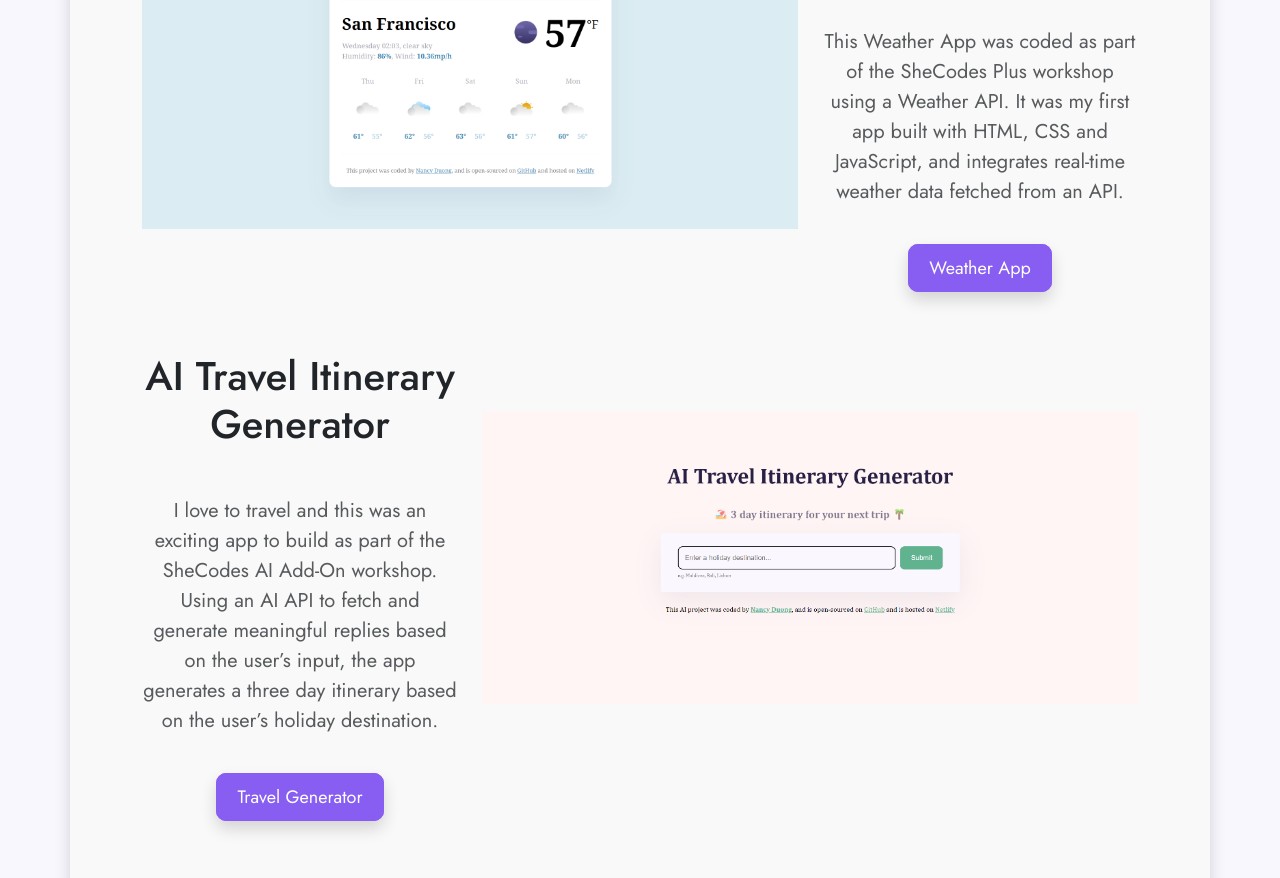
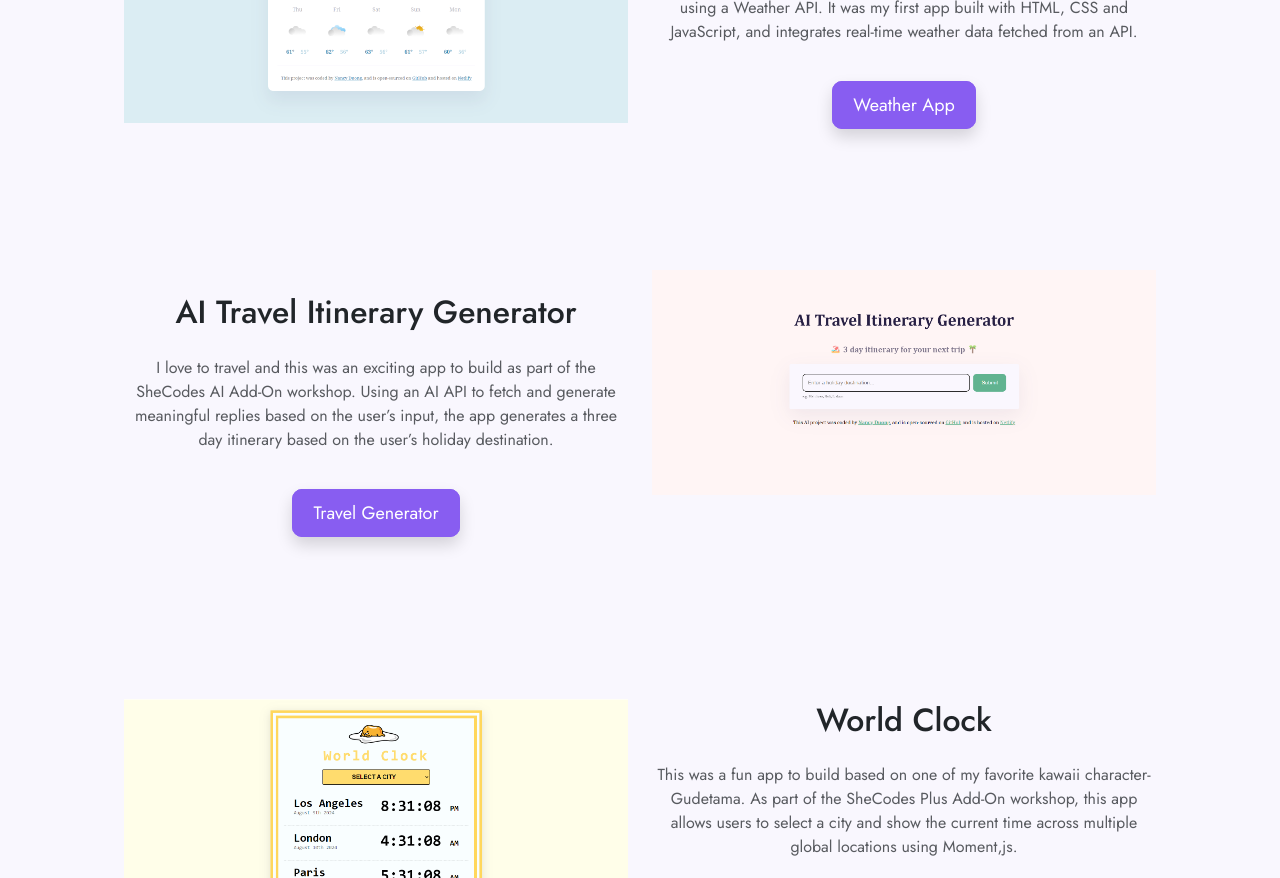
Before and after one commit to nanceed/nancyd-portfolio, a plain HTML site: page projects.html in a window 1280 px wide. Shown: the part 574-1452 px from the top of the page. Drawn offline with nearby package versions, Linux system fonts and the light colour scheme.

Commit message:
Modified content description and footer for projects.html

```diff
--- a/css/styles.css
+++ b/css/styles.css
@@ -151,6 +151,7 @@ p {
 
 .head-section h1 {
     font-size:90px;
+    margin: 0;
 }
 
 .head-section h2 {
@@ -160,6 +161,7 @@ p {
 .head-section p {
     font-size: 16px;
 }
+
 
 .images {
     margin: 70px 0;
--- a/projects.html
+++ b/projects.html
@@ -43,17 +43,17 @@
       </ul>
   </div>
   </nav>
-    <div class="project-head-section text-center">
+    <div class="head-section text-center">
       <h1 class="mb-5">Front-end projects</h1>
-      <div class="body-of-work container">
+      <div class="container">
 
         <div class="row images align-items-center">
-          <div class="col-lg-8 mb-5">
+          <div class="col-lg-6">
             <img src="/images/weatherapp.png" alt="" class="img-fluid">
           </div>
-          <div class="col-lg-4 text-center">
-            <h2 class="mb-5">Weather App</h2>
-            <p class="mb-5 text-muted">
+          <div class="col-lg-6 mb-5 mt-5 text-center">
+            <h2 class="mt-2">Weather App</h2>
+            <p class="mt-4 mb-5 text-muted">
               This Weather App was coded as part of the SheCodes Plus workshop using a Weather API. It was my first app built with
               HTML, CSS and JavaScript, and integrates real-time weather data fetched from an API.
             </p>
@@ -62,27 +62,27 @@
         </div>
 
         <div class="row images align-items-center">
-          <div class="col-lg-4 text-center">
-            <h2 class="mb-5">AI Travel Itinerary Generator</h2>
-            <p class="mb-5 text-muted">
+          <div class="col-lg-6 mb-5 mt-5 text-center">
+            <h2 class="mt-2">AI Travel Itinerary Generator</h2>
+            <p class="mt-4 mb-5 text-muted">
               I love to travel and this was an exciting app to build as part of the SheCodes AI Add-On workshop. Using an AI API to
               fetch and generate meaningful replies based on the user’s input, the app generates a three day itinerary based
               on the user’s holiday destination.
             </p>
             <a href="https://ai-travel-intinerary-generator-nancee.netlify.app/" target="_blank">Travel Generator</a>
           </div>
-            <div class="col-lg-8 mb-5">
+            <div class="col-lg-6 mb-5">
             <img src="/images/travelgenerator.png" alt="" class="img-fluid">
           </div>
         </div>
 
         <div class="row images align-items-center">
-          <div class="col-lg-8">
+          <div class="col-lg-6">
             <img src="/images/worldclock.png" alt="" class="img-fluid">
           </div>
-          <div class="col-lg-4 text-center">
-            <h2 class="mt-5">World Clock</h2>
-            <p class="mb-5 text-muted">
+          <div class="col-lg-6 mb-5 mt-5 text-center">
+            <h2 class="mt-2">World Clock</h2>
+            <p class="mt-4 mb-5 text-muted">
               This was a fun app to build based on one of my favorite kawaii character-Gudetama. As part of the SheCodes Plus Add-On
               workshop, this app allows users to select a city and show the current time across multiple global locations using
               Moment,js.
@@ -91,7 +91,10 @@
           </div>
         </div>
       </div>
-      <footer>
+    </div>
+
+</body>
+<footer class="text-center">
   <a href="mailto:duong.nancy@gmail.com" class="email-link">duong.nancy@gmail.com</a>
   <div class="social-links mt-5">
     <a href="https://www.instagram.com/nancee.d" target="_blank">
@@ -110,7 +113,4 @@
     <a href="https://github.com/nanceed/nancyd-portfolio" target="_blank">GitHub</a>
   </p>
 </footer>
-      </div>
-    </div>
-</body>
 </html>
```
Lines whose indentation alone changed are shown as unchanged.
